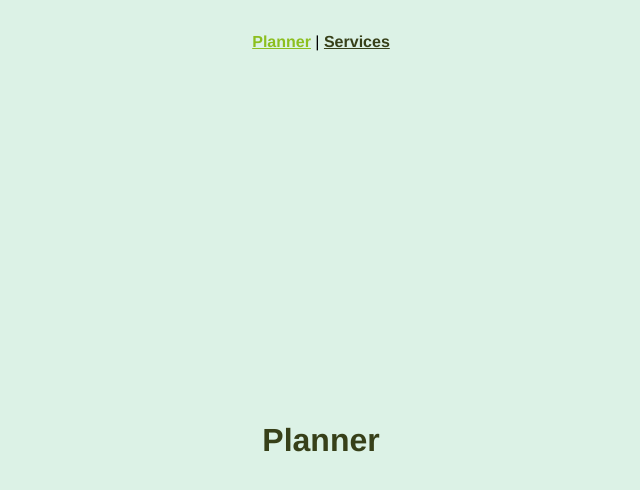
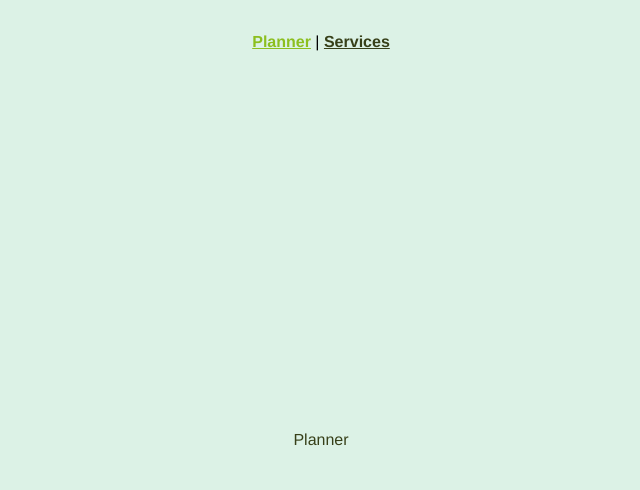
Before and after one commit to ArtisVansovics/md22_vue-planner, a Vue app: page / in a window 1280 px wide. Shown: the top 490 px of the page, without its empty margins (319-959 px from the left). Built offline with nearby package versions, Linux system fonts and the light colour scheme.

Commit message:
Created TaskPlanner.vue and added it to PlannerView

```diff
--- /dev/null
+++ b/src/components/TaskPlanner/TaskPlanner.vue
@@ -0,0 +1,13 @@
+<template>
+  <div>Planner</div>
+</template>
+
+<script>
+import { defineComponent } from "vue";
+
+export default defineComponent({
+  name: "TaskPlanner",
+});
+</script>
+
+<style></style>
--- a/src/views/AboutView.vue
+++ /dev/null
@@ -1,5 +0,0 @@
-<template>
-  <div class="about">
-    <h1>This is an about page</h1>
-  </div>
-</template>
--- a/src/views/PlannerView.vue
+++ b/src/views/PlannerView.vue
@@ -1,13 +1,15 @@
 <template>
   <div class="wrapper">
-    <h1>Planner</h1>
+    <TaskPlanner />
   </div>
 </template>
 
 <script lang="ts">
 import { defineComponent } from "vue";
+import TaskPlanner from "@/components/TaskPlanner/TaskPlanner.vue";
 
 export default defineComponent({
   name: "PlannerView",
+  components: { TaskPlanner },
 });
 </script>
```
Also changed, not shown: src/assets/logo.png (deleted), src/components/TaskPlanner/TaskPlanner.module.scss (added).
